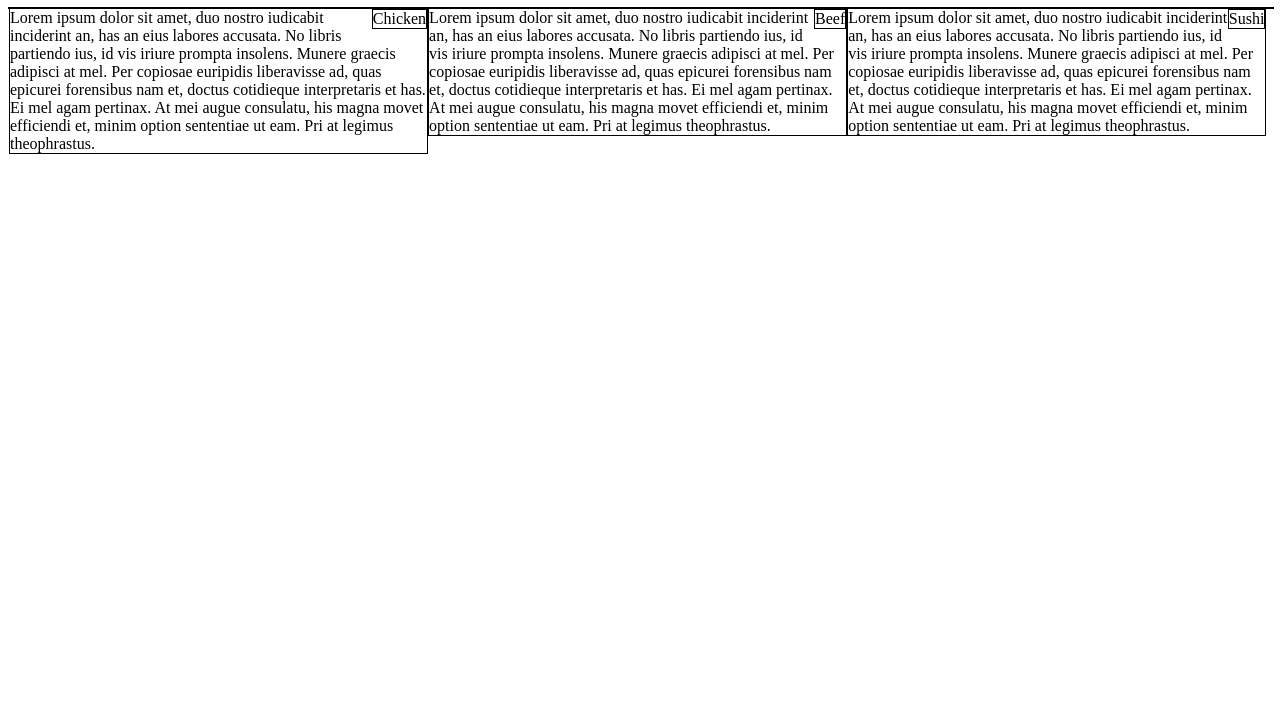
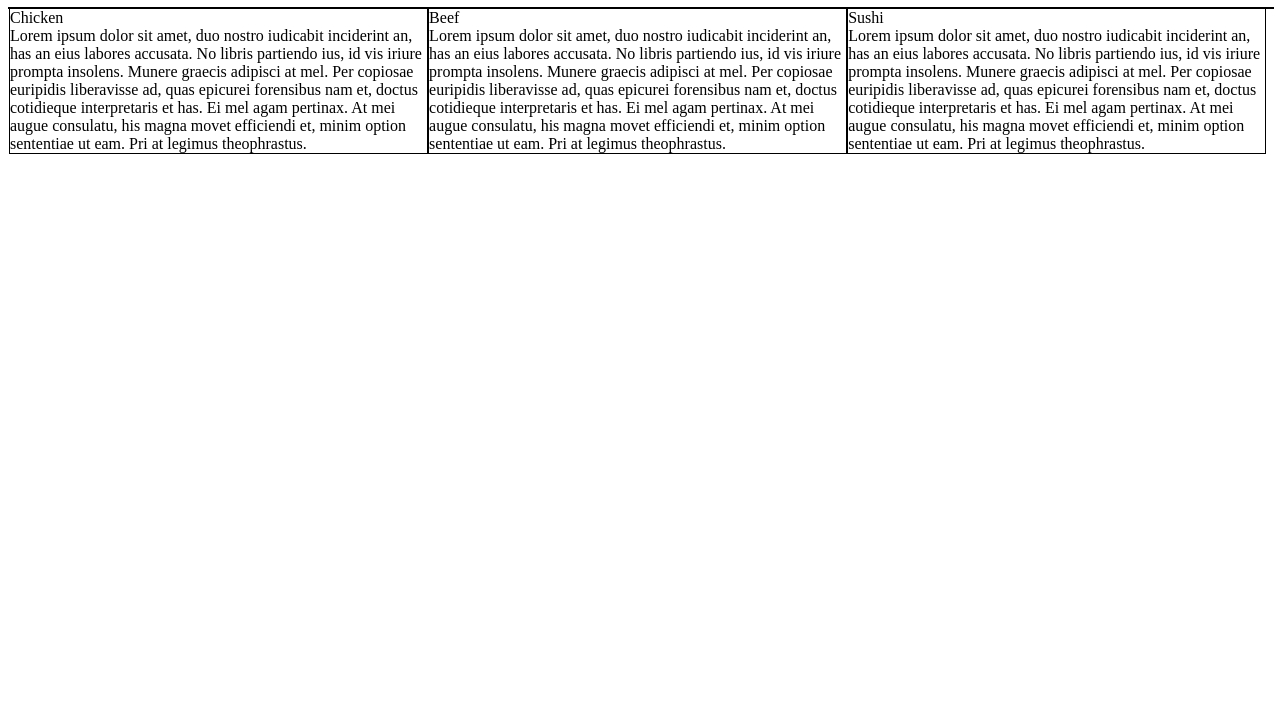
Before and after one commit to tymudy/Assignments, a plain HTML site: page module2/index.html in a window 1280 px wide. Shown: the part 73-800 px from the top of the page. Drawn offline with Linux system fonts and the light colour scheme.

Commit message:
My 2nd try

```diff
--- a/module2/css/stylesheet.css
+++ b/module2/css/stylesheet.css
@@ -12,7 +12,7 @@ section{
 	clear: right;
 }
 
-.title{
+.title.text{
 	float: right;
 	border: 1px solid;
 }
--- a/module2/index.html
+++ b/module2/index.html
@@ -13,17 +13,17 @@
 	<section id="main">
 		<section class="col_lg_4 col_md_6 col_sm_12">
 		<div class="title">Chicken</div>
-		<div>Lorem ipsum dolor sit amet, duo nostro iudicabit inciderint an, has an eius labores accusata. No libris partiendo ius, id vis iriure prompta insolens. Munere graecis adipisci at mel. Per copiosae euripidis liberavisse ad, quas epicurei forensibus nam et, doctus cotidieque interpretaris et has. Ei mel agam pertinax. At mei augue consulatu, his magna movet efficiendi et, minim option sententiae ut eam. Pri at legimus theophrastus.</div>
+		<div class="text">Lorem ipsum dolor sit amet, duo nostro iudicabit inciderint an, has an eius labores accusata. No libris partiendo ius, id vis iriure prompta insolens. Munere graecis adipisci at mel. Per copiosae euripidis liberavisse ad, quas epicurei forensibus nam et, doctus cotidieque interpretaris et has. Ei mel agam pertinax. At mei augue consulatu, his magna movet efficiendi et, minim option sententiae ut eam. Pri at legimus theophrastus.</div>
 		</section>
 
 		<section class="col_lg_4 col_md_6 col_sm_12">
 		<div class="title">Beef</div>
-		<div>Lorem ipsum dolor sit amet, duo nostro iudicabit inciderint an, has an eius labores accusata. No libris partiendo ius, id vis iriure prompta insolens. Munere graecis adipisci at mel. Per copiosae euripidis liberavisse ad, quas epicurei forensibus nam et, doctus cotidieque interpretaris et has. Ei mel agam pertinax. At mei augue consulatu, his magna movet efficiendi et, minim option sententiae ut eam. Pri at legimus theophrastus.</div>
+		<div class="text">Lorem ipsum dolor sit amet, duo nostro iudicabit inciderint an, has an eius labores accusata. No libris partiendo ius, id vis iriure prompta insolens. Munere graecis adipisci at mel. Per copiosae euripidis liberavisse ad, quas epicurei forensibus nam et, doctus cotidieque interpretaris et has. Ei mel agam pertinax. At mei augue consulatu, his magna movet efficiendi et, minim option sententiae ut eam. Pri at legimus theophrastus.</div>
 		</section>
 
 		<section class="col_lg_4 col_md_6 col_sm_12">
 		<div class="title">Sushi</div>
-		<div>Lorem ipsum dolor sit amet, duo nostro iudicabit inciderint an, has an eius labores accusata. No libris partiendo ius, id vis iriure prompta insolens. Munere graecis adipisci at mel. Per copiosae euripidis liberavisse ad, quas epicurei forensibus nam et, doctus cotidieque interpretaris et has. Ei mel agam pertinax. At mei augue consulatu, his magna movet efficiendi et, minim option sententiae ut eam. Pri at legimus theophrastus.</div>
+		<div class="text">Lorem ipsum dolor sit amet, duo nostro iudicabit inciderint an, has an eius labores accusata. No libris partiendo ius, id vis iriure prompta insolens. Munere graecis adipisci at mel. Per copiosae euripidis liberavisse ad, quas epicurei forensibus nam et, doctus cotidieque interpretaris et has. Ei mel agam pertinax. At mei augue consulatu, his magna movet efficiendi et, minim option sententiae ut eam. Pri at legimus theophrastus.</div>
 		</section>
 	</section>
 </body>
```
